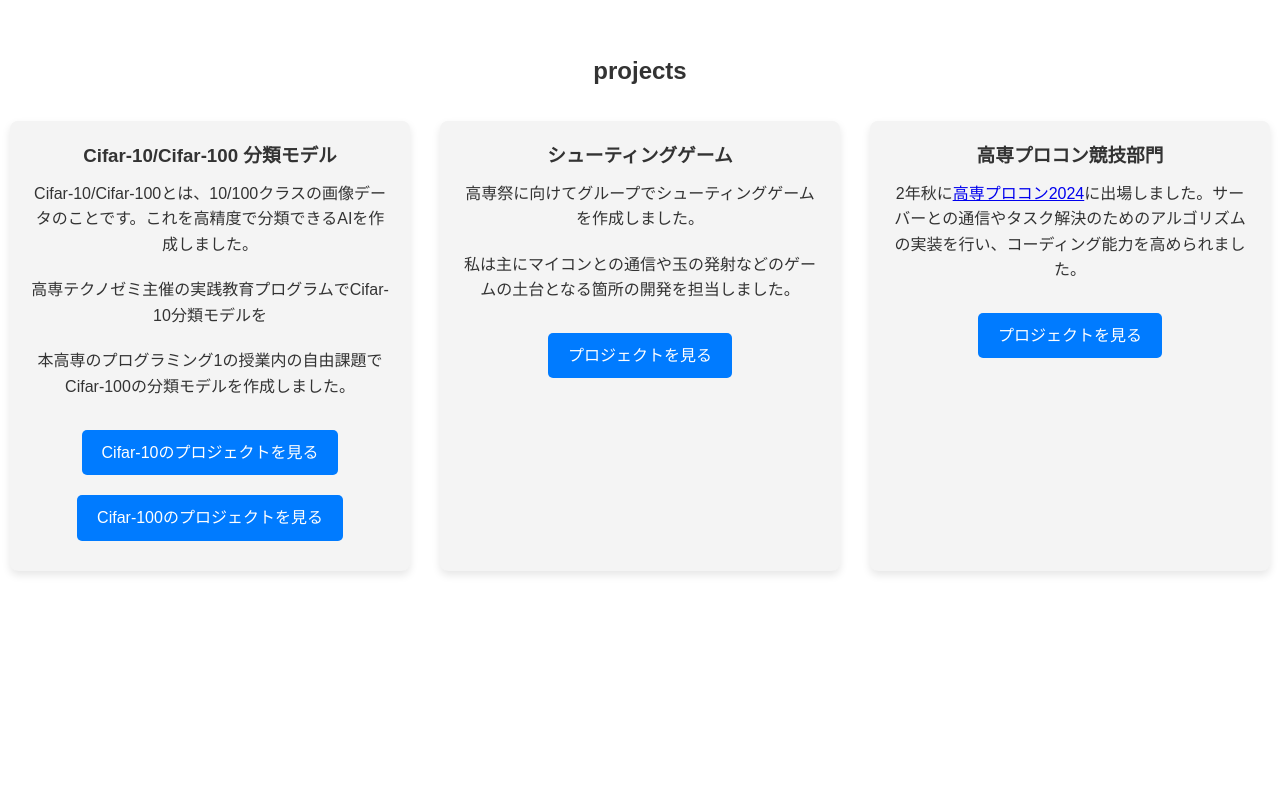
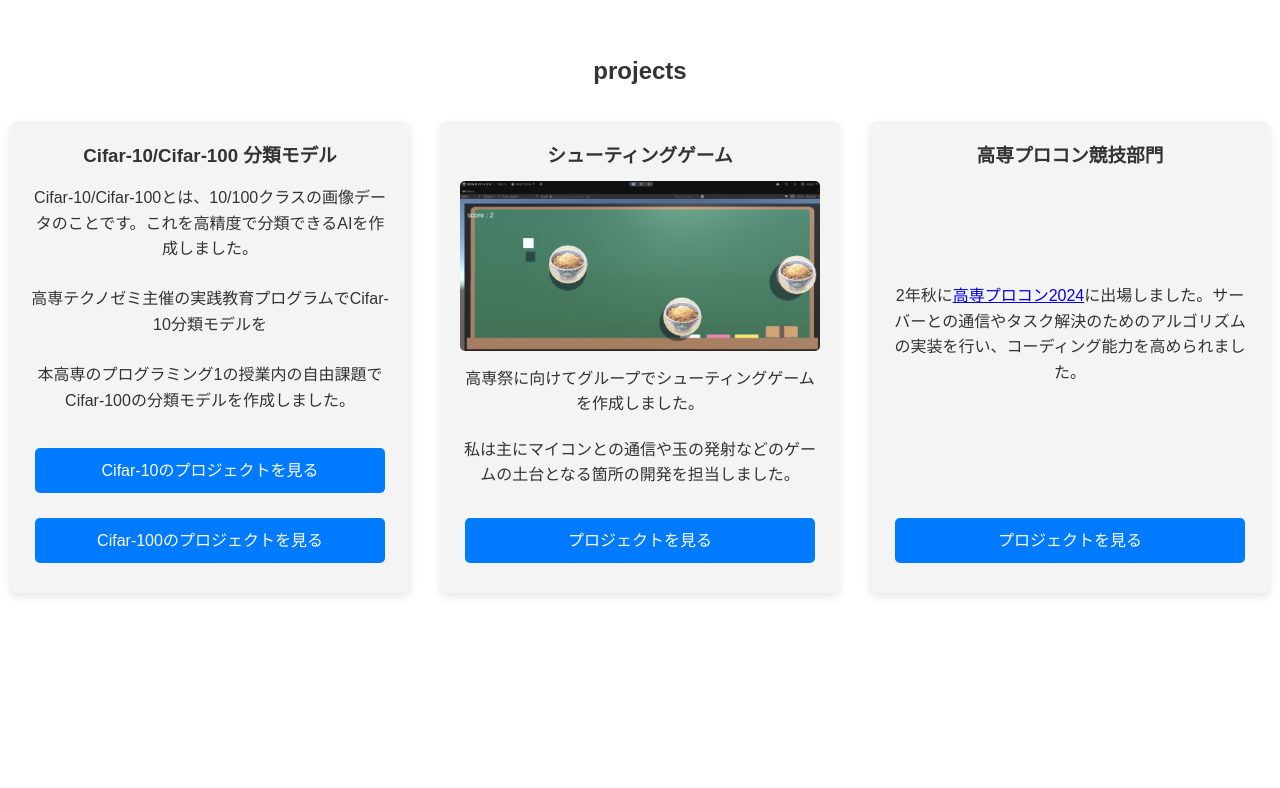
Before and after one commit to create-alt/portfolio, a plain HTML site: page index.html in a window 1280 px wide. Shown: the part 1460-2248 px from the top of the page. Drawn offline with nearby package versions, Linux system fonts and the light colour scheme.

Commit message:
add game img

```diff
--- a/index.html
+++ b/index.html
@@ -54,13 +54,16 @@
             <li>
                 <div class="timeline-content">
                     <h4>2024年 - 2月</h4>
-                    <p><a href="https://gci2.t.u-tokyo.ac.jp/archives/course/gci-2023-winter">松尾研主催 GCI 2023 winter</a> 修了</p>
+                    <p><a href="https://gci2.t.u-tokyo.ac.jp/archives/course/gci-2023-winter">松尾研主催 GCI 2023 winter</a>
+                        修了</p>
                 </div>
             </li>
             <li>
                 <div class="timeline-content">
                     <h4>2024年 - 3月</h4>
-                    <p><a href="https://techno-semi.com/?gad_source=1&gclid=CjwKCAjw-JG5BhBZEiwAt7JR69ZDdunIe-l7UJyFAXMqqCShabwbMdvAQwNXDQqjMizmhQe_uzkEZRoCavQQAvD_BwE">高専テクノゼミ</a>主催 実践教育プログラム 修了</p>
+                    <p><a
+                            href="https://techno-semi.com/?gad_source=1&gclid=CjwKCAjw-JG5BhBZEiwAt7JR69ZDdunIe-l7UJyFAXMqqCShabwbMdvAQwNXDQqjMizmhQe_uzkEZRoCavQQAvD_BwE">高専テクノゼミ</a>主催
+                        実践教育プログラム 修了</p>
                 </div>
             </li>
             <li>
@@ -112,22 +115,25 @@
                 <p>Cifar-10/Cifar-100とは、10/100クラスの画像データのことです。これを高精度で分類できるAIを作成しました。</p>
                 <p>高専テクノゼミ主催の実践教育プログラムでCifar-10分類モデルを</p>
                 <p>本高専のプログラミング1の授業内の自由課題でCifar-100の分類モデルを作成しました。</p>
-                <a href="https://github.com/create-alt/CNN_for_Cifar10" class="btn">Cifar-10のプロジェクトを見る</a>
-                <a href="https://github.com/create-alt/CNN_for_Cifar100" class="btn">Cifar-100のプロジェクトを見る</a>
+                <a href="https://github.com/create-alt/CNN_for_Cifar10" target="_blank"
+                    class="btn">Cifar-10のプロジェクトを見る</a>
+                <a href="https://github.com/create-alt/CNN_for_Cifar100" target="_blank"
+                    class="btn">Cifar-100のプロジェクトを見る</a>
             </div>
             <div class="project-card">
                 <h3>シューティングゲーム</h3>
-                <!-- <img src="project2.jpg" alt="プロジェクト2"> -->
+                <img src="img/unity_running.png" alt="高専祭制作物">
                 <p>高専祭に向けてグループでシューティングゲームを作成しました。</p>
                 <p>私は主にマイコンとの通信や玉の発射などのゲームの土台となる箇所の開発を担当しました。</p>
-                <a href="https://github.com/create-alt/HackU_new" class="btn">プロジェクトを見る</a>
+                <a href="https://github.com/create-alt/HackU_new" target="_blank" class="btn">プロジェクトを見る</a>
             </div>
             <div class="project-card">
                 <h3>高専プロコン競技部門</h3>
                 <p>2年秋に<a
                         href="https://www.procon.gr.jp/?cat=1686">高専プロコン2024</a>に出場しました。サーバーとの通信やタスク解決のためのアルゴリズムの実装を行い、コーディング能力を高められました。
                 </p>
-                <a href="https://github.com/create-alt/programming_contest_2024" class="btn">プロジェクトを見る</a>
+                <a href="https://github.com/create-alt/programming_contest_2024" target="_blank"
+                    class="btn">プロジェクトを見る</a>
             </div>
         </div>
     </section>
@@ -151,7 +157,9 @@
             <div class="skill-item">
                 <img src="img/c.svg" alt="C++" class="icons" id="cpp">
                 <h3>C++</h3>
-                <p><a href="https://atcoder.jp/?lang=ja">AtCoder</a>や<a href="https://pckoshien.u-aizu.ac.jp/programming/">パソコン甲子園</a>などの競技プログラミングや、上述した高専プロコン、授業内のArduinoを使用した実習などで使用しています。</p>
+                <p><a href="https://atcoder.jp/?lang=ja">AtCoder</a>や<a
+                        href="https://pckoshien.u-aizu.ac.jp/programming/">パソコン甲子園</a>などの競技プログラミングや、上述した高専プロコン、授業内のArduinoを使用した実習などで使用しています。
+                </p>
             </div>
             <div class="skill-item">
                 <img src="img\U_Cube_1C_Black.svg" alt="Unity" class="icons" id="unity"><img src="img/c--4.svg" alt="C#"
@@ -208,10 +216,12 @@
     <section id="contact" class="section">
         <h2>contact</h2>
         <p>個人用メールアドレス:<br>
-            toshikakimika@gmail.com</p>
+            <a href="mailto:toshikakimika@gmail.com">toshikakimika@gmail.com</a>
+        </p>
 
         <p>学校用メールアドレス:<br>
-            rj23078e@st.omu.ac.jp</p>
+            <a href="mailto:rj23078e@st.omu.ac.jp">rj23078e@st.omu.ac.jp</a>
+        </p>
     </section>
 
 
--- a/styles.css
+++ b/styles.css
@@ -38,10 +38,12 @@ header nav ul li a {
 
 /* メニューの初期スタイル */
 .menu {
-    display: none; /* デフォルトでは非表示 */
+    display: none;
+    /* デフォルトでは非表示 */
     flex-direction: column;
     position: absolute;
-    top: 60px; /* アイコンの真下に配置 */
+    top: 60px;
+    /* アイコンの真下に配置 */
     left: 20px;
     background-color: #333;
     width: 200px;
@@ -133,9 +135,11 @@ header {
     padding: 20px;
     border-radius: 8px;
     box-shadow: 0 4px 8px rgba(0, 0, 0, 0.1);
-    /* カードに影を追加 */
     margin-bottom: 20px;
-    /* カードの間に余白を追加 */
+    display: flex;
+    flex-direction: column;
+    justify-content: space-between;
+    text-align: center;
 }
 
 .project-card img {
@@ -180,17 +184,20 @@ header {
 
 .timeline li {
     position: relative;
-    padding-left: 40px; /* Space between circle and text */
+    padding-left: 40px;
+    /* Space between circle and text */
     margin: 20px 0;
     display: flex;
-    align-items: center; /* Center-aligns the circle vertically with the text */
+    align-items: center;
+    /* Center-aligns the circle vertically with the text */
 }
 
 .timeline li::before {
     content: "";
     position: absolute;
     top: 0;
-    left: 12px; /* Adjust position of the vertical line */
+    left: 12px;
+    /* Adjust position of the vertical line */
     width: 2px;
     height: 150%;
     background-color: #3498db;
@@ -199,9 +206,12 @@ header {
 .timeline li::after {
     content: "";
     position: absolute;
-    top: 50%; /* Center circle vertically */
-    left: 5px; /* Horizontal position of the circle */
-    transform: translateY(-50%); /* Adjust to perfectly center */
+    top: 50%;
+    /* Center circle vertically */
+    left: 5px;
+    /* Horizontal position of the circle */
+    transform: translateY(-50%);
+    /* Adjust to perfectly center */
     width: 15px;
     height: 15px;
     border-radius: 50%;
@@ -213,8 +223,10 @@ header {
     padding: 10px 15px;
     border-radius: 5px;
     box-shadow: 0 2px 5px rgba(0, 0, 0, 0.1);
-    text-align: center; /* 文章の中央揃え */
-    width: 100%; /* 必要に応じて幅を調整 */
+    text-align: center;
+    /* 文章の中央揃え */
+    width: 100%;
+    /* 必要に応じて幅を調整 */
 }
 
 
```
Also changed, not shown: img/unity_running.png (added), 1 other file.
